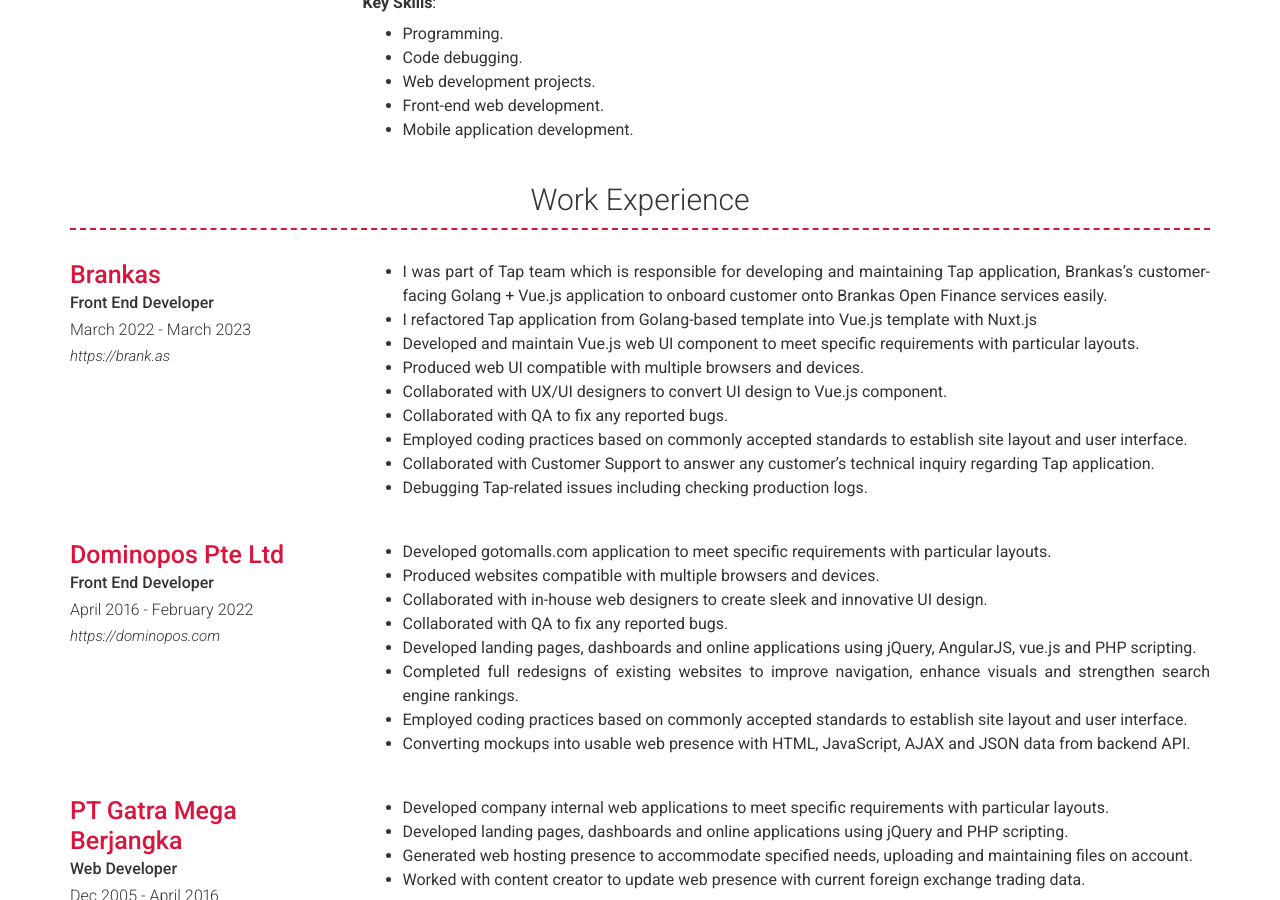
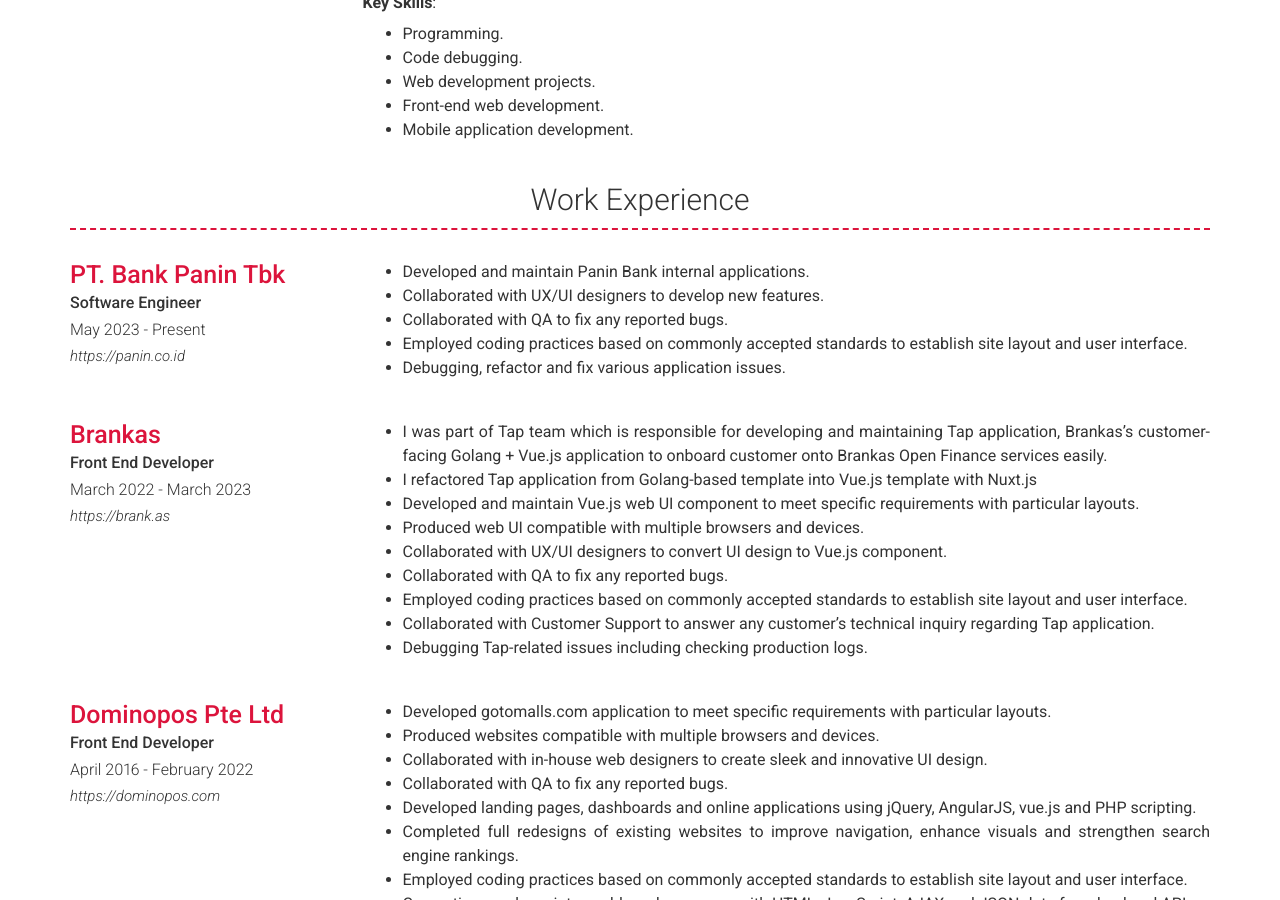
Before and after one commit to zamronypj/zamronypj.github.io, a Jekyll site: the page built from index.md, in a window 1280 px wide and 900 px high, scrolled down 685 px. Built offline with Jekyll 4.4.1, drawn with Linux system fonts in a browser that asks for light colours; nearby versions of some CDN libraries; a script that is not in the unit is left out.

Commit message:
add panin work experience

```diff
--- a/_config.yml
+++ b/_config.yml
@@ -86,6 +86,17 @@
   - title: Work Experience
     layout: list
     content:
+      - layout: left
+        title: PT. Bank Panin Tbk
+        sub_title: Software Engineer
+        caption: May 2023 - Present
+        link: https://panin.co.id
+        description: | # this will include new lines to allow paragraphs
+          - Developed and maintain Panin Bank internal applications.
+          - Collaborated with UX/UI designers to develop new features.
+          - Collaborated with QA to fix any reported bugs.
+          - Employed coding practices based on commonly accepted standards to establish site layout and user interface.
+          - Debugging, refactor and fix various application issues.
       - layout: left
         title: Brankas
         sub_title: Front End Developer
```
